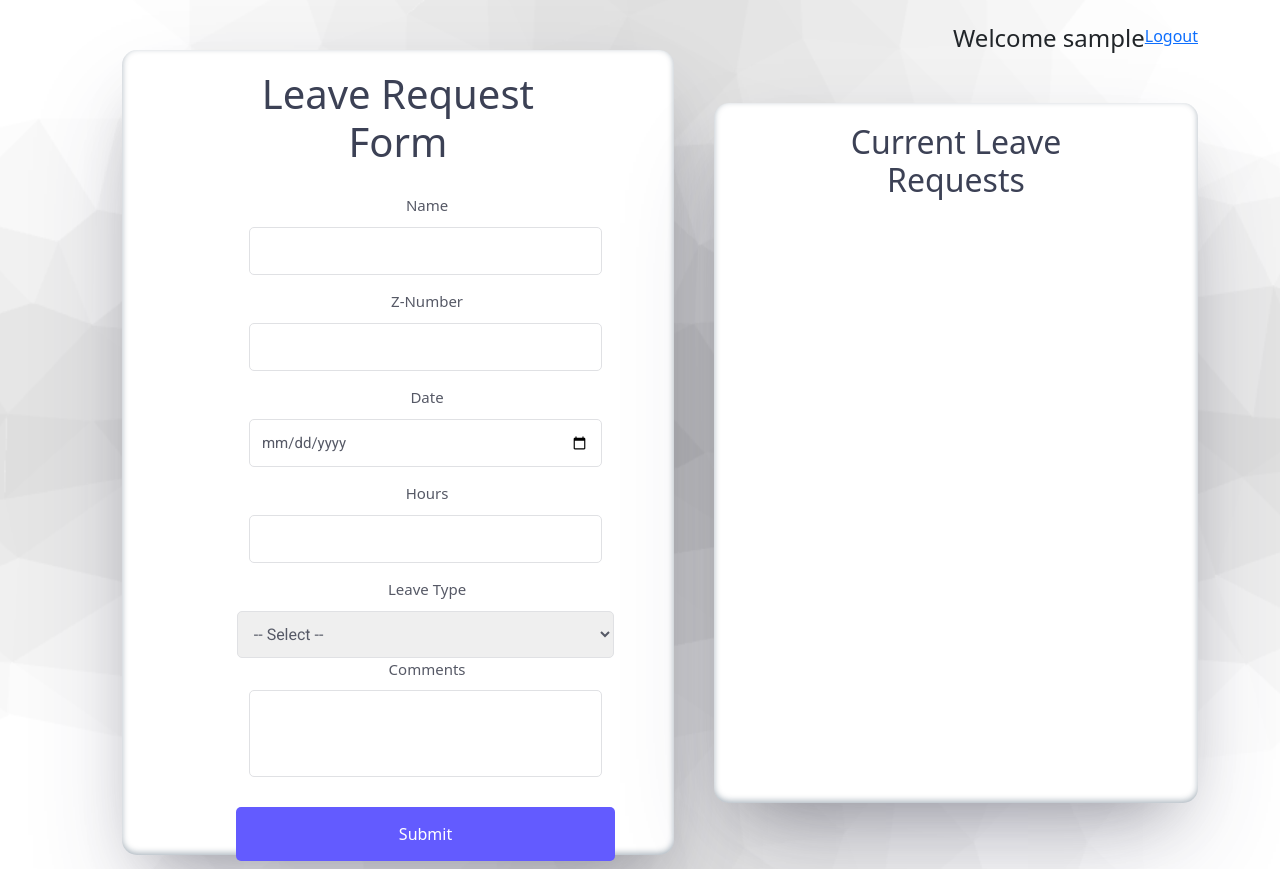
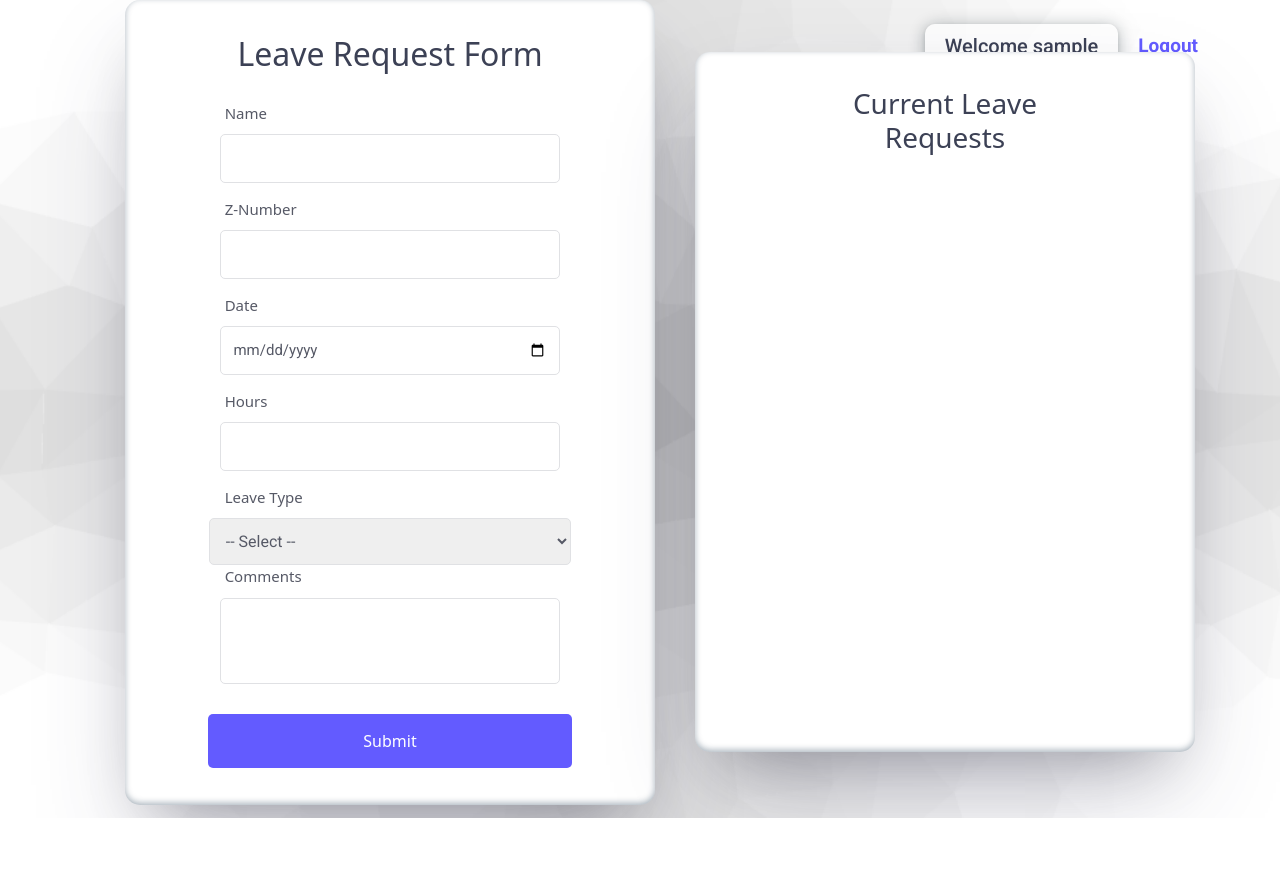
Before and after one commit to TheDeadGPU/LeaveRequestTracker, a Flask app: template templates/index.html in a window 1280 px wide. After the commit the page ends 818 px from the top, so only its background shows below. Run offline with Flask 3, Linux system fonts and the light colour scheme; the template is opened without the code that fills it, so the values that code supplies are empty; the visitor is signed in with stand-in values (Sample User, id 1); some libraries are stand-ins or nearby versions.

Commit message:
Add styling to login message and logout button

```diff
--- a/static/styles/styles.css
+++ b/static/styles/styles.css
@@ -10,6 +10,32 @@ body {
 .welcome-header {
   display: flex;
   justify-content: flex-end;
+  gap: 10px;
+  margin-bottom: -58px;
+}
+
+.welcome-header h4 {
+  font-family: 'Roboto', sans-serif;
+  color: rgb(60, 65, 85);
+  font-size: 20px;
+  margin: 0;
+  padding: 10px 20px;
+  border-radius: 10px;
+  background-color: rgba(255, 255, 255, 0.8);
+  box-shadow: rgba(14, 30, 37, 0.12) 0px 2px 4px 0px, rgba(14, 30, 37, 0.32) 0px 2px 16px 0px;
+}
+
+.welcome-header a {
+  font-family: 'Roboto', sans-serif;
+  text-decoration: none;
+  font-size: 19px;
+  color: rgb(99, 91, 255);
+  font-weight: bold;
+  margin-top: 8px;
+}
+
+.welcome-header a:hover {
+  color: rgb(60, 65, 85);
 }
 
 /* Layout Containers */
@@ -32,6 +58,10 @@ body {
   border-radius: 15px;
   background-color: #FFFFFF;
   margin: 40px;
+}
+
+.center-container {
+  width: 530px;
 }
 
 .side-container {
@@ -69,7 +99,7 @@ ul::-webkit-scrollbar-thumb:hover {
 
 /* Animation */
 .center-edit-container {
-  animation: moveUp .3s ease-out forwards;
+  animation: moveUp .2s ease-out forwards;
 }
 
 @keyframes moveUp {
@@ -104,6 +134,16 @@ h2 {
   color: rgb(60, 65, 85);
 }
 
+.center-container h1 {
+  font-size: 32px;
+  margin-top: 3%;
+}
+
+.side-container h2 {
+  font-size: 28px;
+  margin-top: 3%;
+}
+
 h2 {
   font-size: 27px;
   margin-bottom: 0;
@@ -117,8 +157,6 @@ h2 {
 .leave-request-form {
   width: 80%;
   height: 50%;
-  margin-right: 50%;
-  margin-left: 60%;
 }
 
 .leave-request-form input,
@@ -143,9 +181,10 @@ select:focus {
 .leave-request-form label {
   margin-bottom: 10px;
   display: block;
-  margin-left: 3px;
   font-size: 15px;
   color: rgb(86, 89, 102);
+  text-align: left;
+  margin-left: 11%;
 }
 
 .leave-request-form .comment-box {
@@ -208,7 +247,7 @@ select:focus {
   background-color: #007BFF;
   color: #FFFFFF;
   border: none;
-  padding: 8px 12px;
+  padding: 5px 9px;
   cursor: pointer;
   border-radius: 5px;
   transition: transform 0.3s ease;
@@ -220,12 +259,11 @@ select:focus {
   display: flex;
   flex-direction: column;
   justify-content: center;
-  align-items: start;
+  align-items: flex-end;
   height: 113px;
   width: 70px;
-  margin-right: 10px;
   margin-top: 5px;
-
+  font-size: 15px;
 }
 
 .side-container button:first-child {
```
